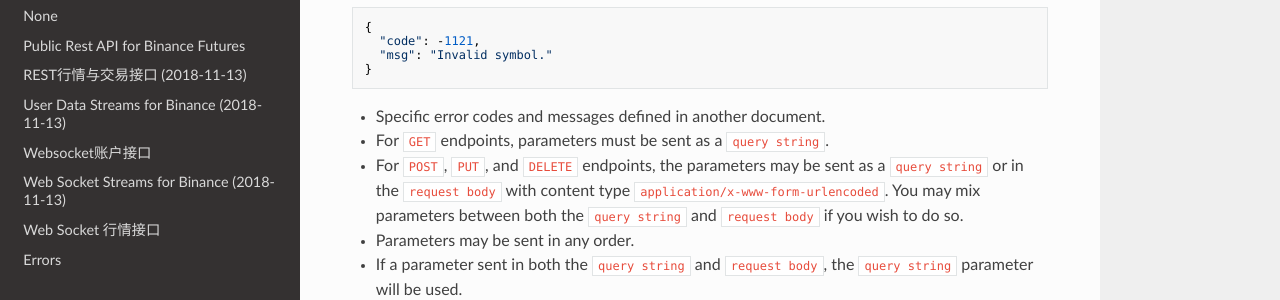
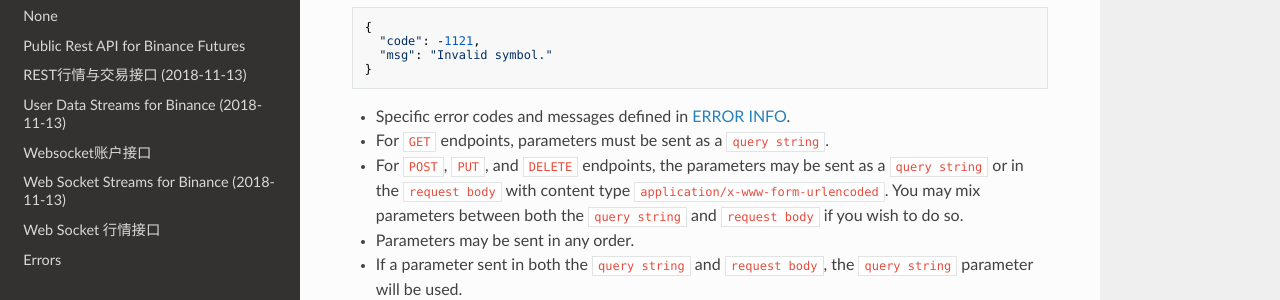
Before and after one commit to peterzan888/Binance-Future-API-test-doc, an MkDocs documentation site: the page built from docs/general_info.md, in a window 1280 px wide and 900 px high, scrolled down 343 px. Shown: the part 151-451 px from the top of the window. Built offline with MkDocs 1.6.1, drawn with Linux system fonts in a browser that asks for light colours; nearby versions of some CDN libraries.

Commit message:
Add files via upload

````diff
--- a/docs/general_info.md
+++ b/docs/general_info.md
@@ -21,7 +21,7 @@
 }
 ```
 
-* Specific error codes and messages defined in another document.
+* Specific error codes and messages defined in [ERROR INFO](errors.md).
 * For `GET` endpoints, parameters must be sent as a `query string`.
 * For `POST`, `PUT`, and `DELETE` endpoints, the parameters may be sent as a
   `query string` or in the `request body` with content type
````
Also changed, not shown: docs/market_data.md (+2 -0 lines), docs/trade_and_account.md (+0 -1 lines).
